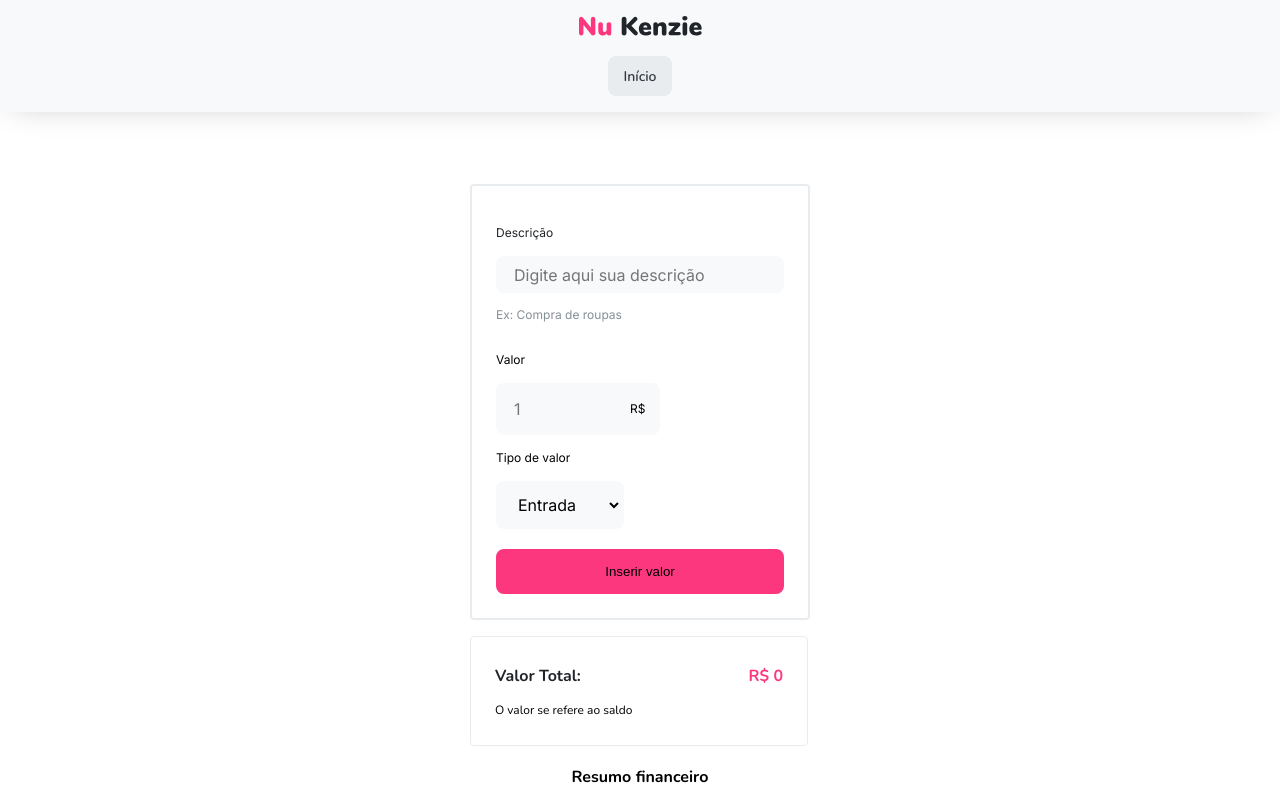
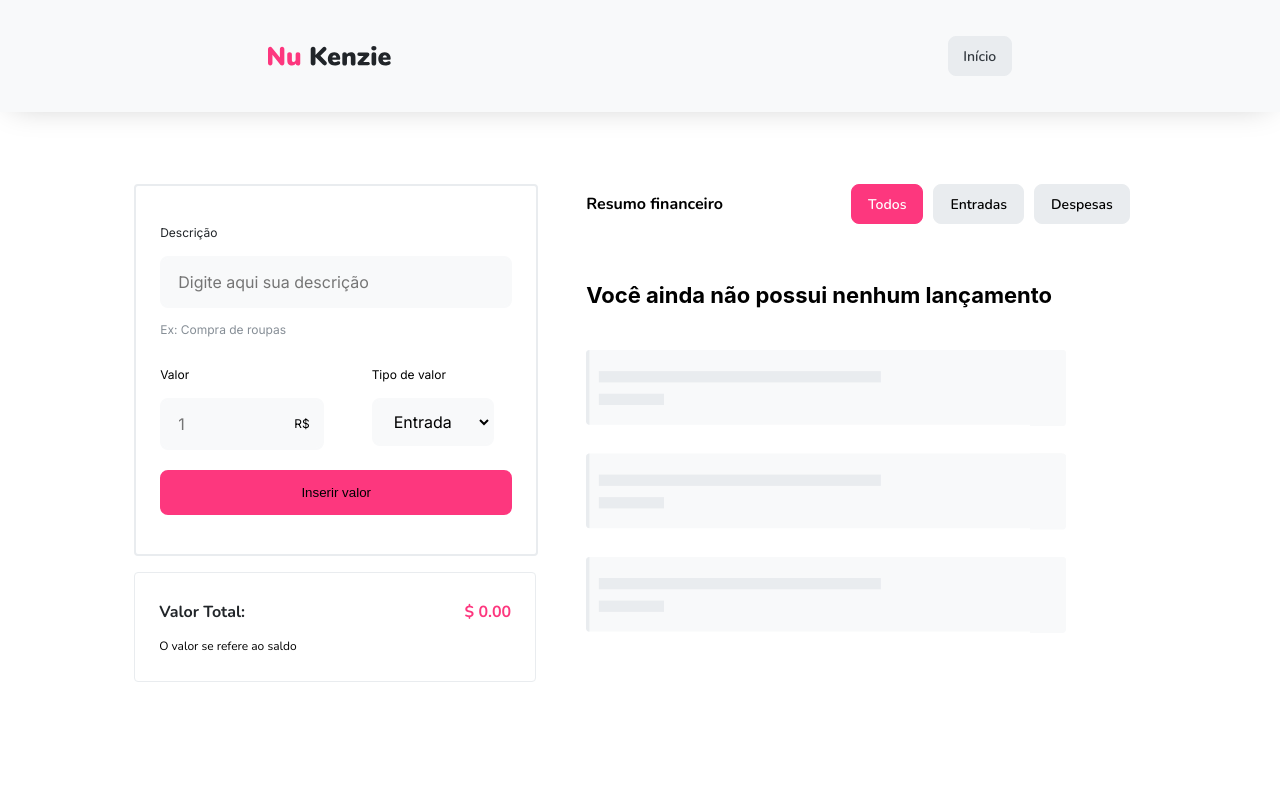
Before and after one commit to Kenzie-Academy-Brasil-Developers/react-entrega-s1-nu-kenzie-Christ1anGall, a React (Create React App) app: page / in a window 1280 px wide. Both pictures are taken after a click on the button "Iniciar". Shown: the top 800 px of the page. Built offline with nearby package versions, Linux system fonts and the light colour scheme.

Commit message:
feat: mediaQ

```diff
--- a/src/components/HomePage/Form/Form.jsx
+++ b/src/components/HomePage/Form/Form.jsx
@@ -36,6 +36,7 @@ const Form = ({ SetEntry }) => {
               className="FormInformationContainerDescriptionValueInput"
               type="number"
               placeholder="1"
+              step="0.010"
               required
             />
             <div> R$</div>
--- a/src/components/HomePage/Form/style.css
+++ b/src/components/HomePage/Form/style.css
@@ -110,3 +110,13 @@ input::-webkit-inner-spin-button {
   border-radius: 8px;
   margin-top: 1.25rem;
 }
+
+@media only screen and (min-width: 800px) {
+  .FormContainer {
+    height: 20rem;
+    width: 22rem;
+  }
+  .FormInformationContainer {
+    flex-direction: row;
+  }
+}
--- a/src/components/HomePage/List/Card/Card.jsx
+++ b/src/components/HomePage/List/Card/Card.jsx
@@ -18,7 +18,9 @@ const Card = ({
         <h3 className="CardType">{type}</h3>
       </div>
       <section className="CardSection">
-        <h2 className="CardValue">{value}</h2>
+        <h2 className="CardValue">
+          R$ {value.toLocaleString("pt-BR", { minimumFractionDigits: 2 })}
+        </h2>
         <button
           className="CardButton"
           onClick={() => {
--- a/src/components/HomePage/List/Card/style.css
+++ b/src/components/HomePage/List/Card/style.css
@@ -65,3 +65,11 @@ ul {
   height: 1.2rem;
   width: 1.2rem;
 }
+
+@media only screen and (min-width: 800px) {
+  .CardContainer {
+    width: 32rem;
+    height: 4.5rem;
+    margin: 1rem 2rem;
+  }
+}
--- a/src/components/HomePage/List/style.css
+++ b/src/components/HomePage/List/style.css
@@ -2,9 +2,11 @@
   display: flex;
   flex-direction: column;
   align-items: center;
-  gap: 1rem;
   font-family: "Nunito";
   font-style: normal;
+  justify-content: center;
+  gap: 8rem;
+  padding: 1rem 2rem;
 }
 .resumeFinContainer > div {
   display: flex;
@@ -19,13 +21,23 @@
 
 .resumeFinbtn,
 .resumeFinbtnAll {
-  padding: 1rem;
+  padding: 0 1rem;
   border: 1.4px solid #e9ecef;
   background: #e9ecef;
   border-radius: 8px;
   cursor: pointer;
+  height: 2.5rem;
+  align-items: center;
+  justify-content: center;
+  text-align: center;
+  font-family: "Nunito";
+  font-style: normal;
+  font-weight: 600;
+  font-size: 14px;
+  line-height: 19px;
 }
 .resumeFinbtnAll {
+  color: #ffffff;
   background: #fd377e;
   border: 1.4px solid #fd377e;
 }
@@ -40,3 +52,12 @@
   width: 20rem;
   padding: 0 2rem;
 }
+
+@media only screen and (min-width: 800px) {
+  .resumeFinContainer {
+    flex-direction: row;
+  }
+  .resumeFinEmptyImg {
+    width: 30rem;
+  }
+}
--- a/src/components/HomePage/NavBar/style.css
+++ b/src/components/HomePage/NavBar/style.css
@@ -27,3 +27,10 @@
   height: 40px;
   cursor: pointer;
 }
+
+@media only screen and (min-width: 800px) {
+  .NavBarContainer {
+    flex-direction: row;
+    justify-content: space-around;
+  }
+}
--- a/src/components/HomePage/TotalMoney/TotalMoney.jsx
+++ b/src/components/HomePage/TotalMoney/TotalMoney.jsx
@@ -31,7 +31,9 @@ const TotalMoney = ({ entry }) => {
         <h4 className="textTotal">Valor Total:</h4>
         <h6 className="textDescription">O valor se refere ao saldo</h6>
       </div>
-      <h4 className="textValue">R$ {valorEntradas - valorSaidas}</h4>
+      <h4 className="textValue">
+        $ {(valorEntradas - valorSaidas).toFixed(2)}
+      </h4>
     </section>
   );
 };
--- a/src/components/HomePage/TotalMoney/style.css
+++ b/src/components/HomePage/TotalMoney/style.css
@@ -43,3 +43,9 @@
   line-height: 30px;
   color: #fd377e;
 }
+
+@media only screen and (min-width: 800px) {
+  .ContainerTotal {
+    width: 22rem;
+  }
+}
--- a/src/components/HomePage/style.css
+++ b/src/components/HomePage/style.css
@@ -6,3 +6,14 @@
   flex-direction: column;
   align-items: center;
 }
+
+@media only screen and (min-width: 800px) {
+  .App-headerWhite {
+    display: flex;
+    justify-content: center;
+  }
+  .Container {
+    flex-direction: row;
+    align-items: flex-start;
+  }
+}
--- a/src/components/LoginPage/LoginPage.jsx
+++ b/src/components/LoginPage/LoginPage.jsx
@@ -8,7 +8,7 @@ const LoginPage = ({ setStart }) => {
     <section className="HomePageContainer">
       <div className="textGroup">
         <img src="/Nu-Kenzie-Logo-White.svg" alt="" className="textGroupLogo" />
-        <h2 className="textGroupH2">Centralize o controle das sas finanças</h2>
+        <h2 className="textGroupH2">Centralize o controle das suas finanças</h2>
         <p className="textGroupP">de forma rápida e segura</p>
         <button onClick={() => Login()} className="textGroupButton">
           Iniciar
--- a/src/components/LoginPage/style.css
+++ b/src/components/LoginPage/style.css
@@ -56,3 +56,15 @@
   height: 25rem;
   width: 25rem;
 }
+
+@media only screen and (min-width: 800px) {
+  .HomePageContainer {
+    flex-direction: row;
+  }
+
+  .HomePageImg {
+    margin-left: 4rem;
+    height: 35rem;
+    width: 35rem;
+  }
+}
```
Also changed, not shown: 1 other file (tests, documents, lock files or other folders).
